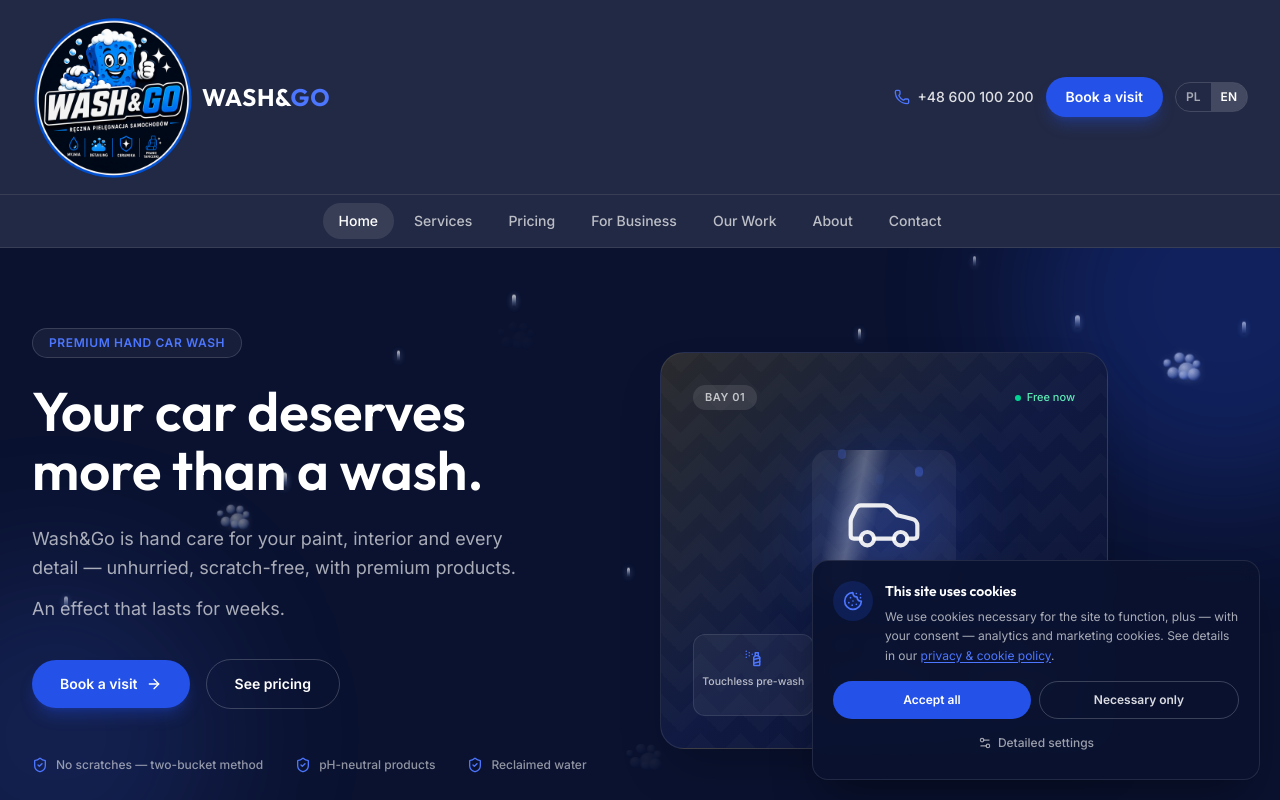
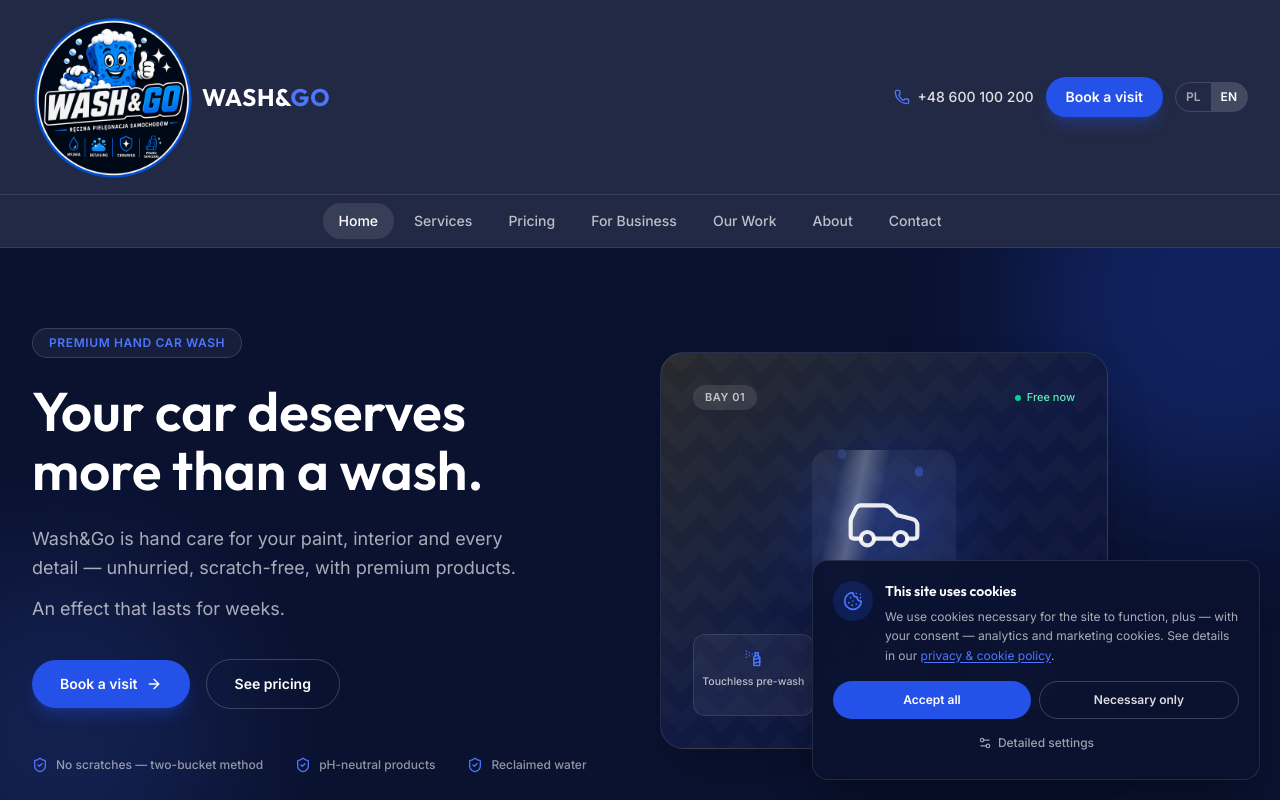
Before and after one commit to 78781978/wash-go, a Next.js app: page /wash-go/en in a window 1280 px wide. Shown: the top 800 px of the page. Built offline with nearby package versions, Linux system fonts and the light colour scheme.

Commit message:
Remove hero foam and falling water droplet animation
Removed the FoamWash component and its usage on both the Polish and
English homepages, along with the now-unused foam-rise/rain-fall
keyframes in globals.css.

```diff
--- a/src/app/en/page.tsx
+++ b/src/app/en/page.tsx
@@ -4,7 +4,6 @@ import { ArrowRight, ShieldCheck, SprayCan, Sparkles, Droplets, Star, Building2
 import { MotionReveal, MotionStagger, MotionItem } from "@/components/MotionReveal";
 import { SectionHeading } from "@/components/SectionHeading";
 import { HeroVisual } from "@/components/HeroVisual";
-import { FoamWash } from "@/components/FoamWash";
 import { Marquee } from "@/components/Marquee";
 import { StatCounter } from "@/components/StatCounter";
 import { ServiceCard } from "@/components/ServiceCard";
@@ -52,7 +51,6 @@ export default function HomeEn() {
   return (
     <>
       <section className="relative overflow-hidden bg-navy">
-        <FoamWash />
         <div className="pointer-events-none absolute -right-32 -top-32 h-96 w-96 rounded-full bg-blue/25 blur-3xl animate-float-slow" />
         <div className="pointer-events-none absolute -left-24 top-1/2 h-80 w-80 rounded-full bg-blue-2/15 blur-3xl animate-float-slower" />
 
--- a/src/app/globals.css
+++ b/src/app/globals.css
@@ -125,51 +125,3 @@ body {
 .text-balance {
   text-wrap: balance;
 }
-
-@keyframes foam-rise {
-  0% {
-    opacity: 0;
-    transform: translateY(8px) scale(0.5);
-  }
-  14% {
-    opacity: 0.9;
-    transform: translateY(0) scale(1);
-  }
-  52% {
-    opacity: 0.9;
-    transform: translateY(0) scale(1);
-  }
-  66% {
-    opacity: 0;
-    transform: translateY(-6px) scale(0.85);
-  }
-  100% {
-    opacity: 0;
-    transform: translateY(-6px) scale(0.85);
-  }
-}
-
-.animate-foam {
-  animation: foam-rise 9s ease-in-out infinite;
-}
-
-@keyframes rain-fall {
-  0% {
-    transform: translateY(-40px);
-    opacity: 0;
-  }
-  12% {
-    opacity: 0.85;
-  }
-  82% {
-    opacity: 0.85;
-  }
-  100% {
-    transform: translateY(420px);
-    opacity: 0;
-  }
-}
-
-.animate-rain {
-  animation: rain-fall linear infinite;
-}
--- a/src/app/page.tsx
+++ b/src/app/page.tsx
@@ -3,7 +3,6 @@ import { ArrowRight, ShieldCheck, SprayCan, Sparkles, Droplets, Star, Building2
 import { MotionReveal, MotionStagger, MotionItem } from "@/components/MotionReveal";
 import { SectionHeading } from "@/components/SectionHeading";
 import { HeroVisual } from "@/components/HeroVisual";
-import { FoamWash } from "@/components/FoamWash";
 import { Marquee } from "@/components/Marquee";
 import { StatCounter } from "@/components/StatCounter";
 import { ServiceCard } from "@/components/ServiceCard";
@@ -45,7 +44,6 @@ export default function Home() {
   return (
     <>
       <section className="relative overflow-hidden bg-navy">
-        <FoamWash />
         <div className="pointer-events-none absolute -right-32 -top-32 h-96 w-96 rounded-full bg-blue/25 blur-3xl animate-float-slow" />
         <div className="pointer-events-none absolute -left-24 top-1/2 h-80 w-80 rounded-full bg-blue-2/15 blur-3xl animate-float-slower" />
 
--- a/src/components/FoamWash.tsx
+++ /dev/null
@@ -1,86 +0,0 @@
-const foamBubble = (radial: string) => ({
-  background: `radial-gradient(circle at 32% 28%, rgba(255,255,255,0.95), rgba(220,232,255,0.6) 45%, rgba(77,118,255,${radial}) 75%, transparent 82%)`,
-  boxShadow: "0 0 10px rgba(255,255,255,0.18), inset -3px -3px 6px rgba(77,118,255,0.15)",
-});
-
-const clusterShape = [
-  { dx: 0, dy: 0, s: 30 },
-  { dx: -19, dy: 8, s: 20 },
-  { dx: 17, dy: 10, s: 22 },
-  { dx: -7, dy: -16, s: 18 },
-  { dx: 12, dy: -14, s: 16 },
-  { dx: 25, dy: -3, s: 13 },
-  { dx: -25, dy: -5, s: 13 },
-  { dx: 2, dy: 15, s: 15 },
-];
-
-const clusters = [
-  { x: "8%", y: "20%", scale: 1, delay: "0s" },
-  { x: "24%", y: "62%", scale: 0.8, delay: "0.6s" },
-  { x: "40%", y: "14%", scale: 0.7, delay: "1.1s" },
-  { x: "18%", y: "42%", scale: 0.55, delay: "1.6s" },
-  { x: "58%", y: "58%", scale: 0.9, delay: "0.3s" },
-  { x: "70%", y: "24%", scale: 0.75, delay: "1.4s" },
-  { x: "85%", y: "50%", scale: 1, delay: "0.8s" },
-  { x: "92%", y: "18%", scale: 0.6, delay: "1.9s" },
-  { x: "50%", y: "80%", scale: 0.65, delay: "1.2s" },
-];
-
-const drops = [
-  { x: "5%", delay: "0s", duration: "1.8s", size: 14 },
-  { x: "13%", delay: "0.6s", duration: "2.1s", size: 10 },
-  { x: "22%", delay: "1.2s", duration: "1.6s", size: 16 },
-  { x: "31%", delay: "0.3s", duration: "2s", size: 11 },
-  { x: "40%", delay: "1.5s", duration: "1.7s", size: 13 },
-  { x: "49%", delay: "0.8s", duration: "2.2s", size: 10 },
-  { x: "58%", delay: "0.1s", duration: "1.9s", size: 15 },
-  { x: "67%", delay: "1.7s", duration: "1.6s", size: 12 },
-  { x: "76%", delay: "0.4s", duration: "2.1s", size: 11 },
-  { x: "84%", delay: "1.1s", duration: "1.8s", size: 14 },
-  { x: "91%", delay: "0.9s", duration: "2s", size: 10 },
-  { x: "97%", delay: "1.4s", duration: "1.7s", size: 13 },
-];
-
-export function FoamWash() {
-  return (
-    <div className="pointer-events-none absolute inset-0 overflow-hidden">
-      {clusters.map((c, ci) => (
-        <div
-          key={ci}
-          className="animate-foam absolute"
-          style={{ left: c.x, top: c.y, animationDelay: c.delay }}
-        >
-          {clusterShape.map((b, bi) => (
-            <span
-              key={bi}
-              className="absolute rounded-full"
-              style={{
-                left: b.dx * c.scale,
-                top: b.dy * c.scale,
-                width: b.s * c.scale,
-                height: b.s * c.scale,
-                ...foamBubble(bi % 2 === 0 ? "0.1" : "0.16"),
-              }}
-            />
-          ))}
-        </div>
-      ))}
-
-      {drops.map((d, i) => (
-        <span
-          key={i}
-          className="animate-rain absolute top-0 rounded-full"
-          style={{
-            left: d.x,
-            width: d.size * 0.32,
-            height: d.size,
-            animationDelay: d.delay,
-            animationDuration: d.duration,
-            background: "linear-gradient(180deg, rgba(255,255,255,0.9), rgba(180,205,255,0.35) 60%, transparent)",
-            boxShadow: "0 0 6px rgba(180,205,255,0.4)",
-          }}
-        />
-      ))}
-    </div>
-  );
-}
```
